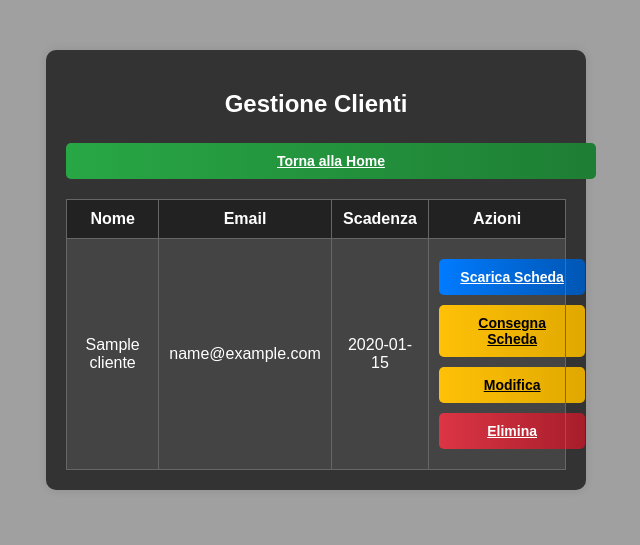
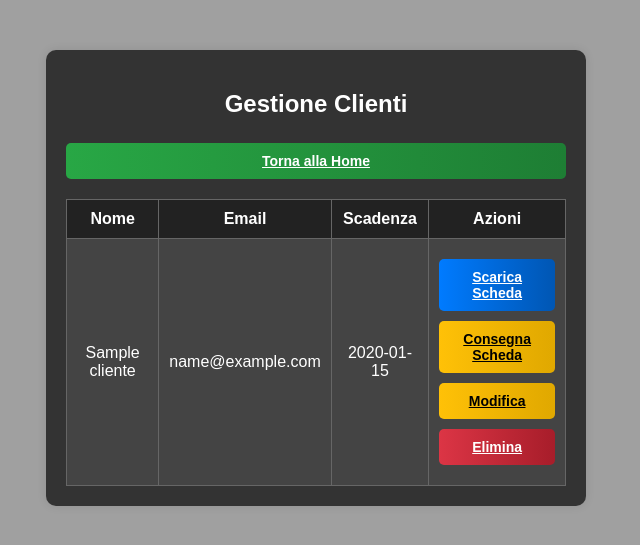
Before and after one commit to luposian/ProgrammaSchede, a Flask app: page /clienti in a window 1280 px wide. Shown: the top 545 px of the page, without its empty margins (324-964 px from the left). Run offline with Flask 3, Linux system fonts and the light colour scheme; tables that the repository leaves empty hold one stand-in row (values such as "Sample post").

Commit message:
Update clienti.html
modifica mobile 2

```diff
--- a/templates/clienti.html
+++ b/templates/clienti.html
@@ -40,7 +40,6 @@
             transition: 0.3s;
             color: white;
             display: block; /* Ogni bottone va su una nuova riga */
-            width: 100%;  /* Bottoni più larghi per il tocco su mobile */
         }
 
         .btn-primary {
```
